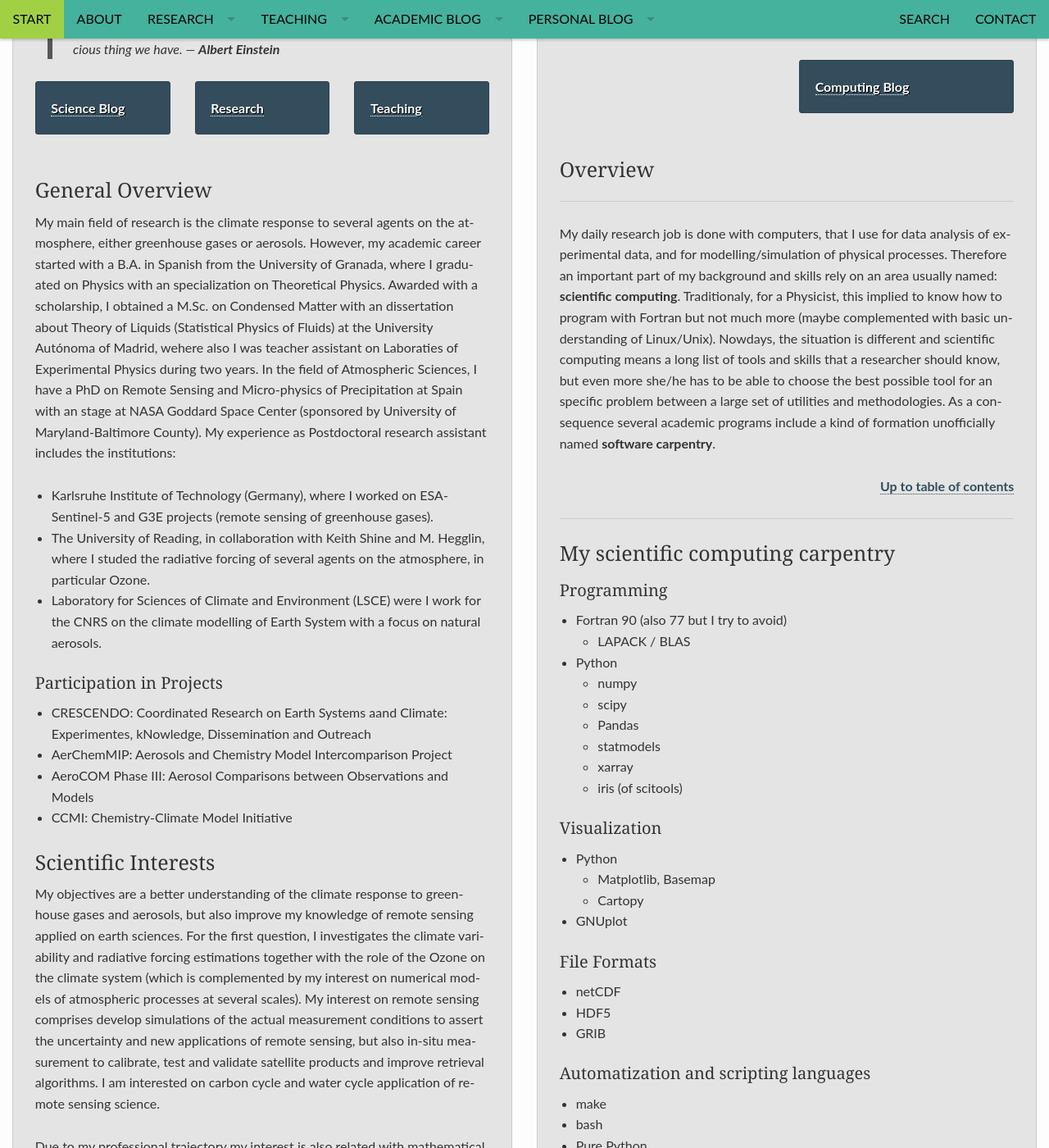
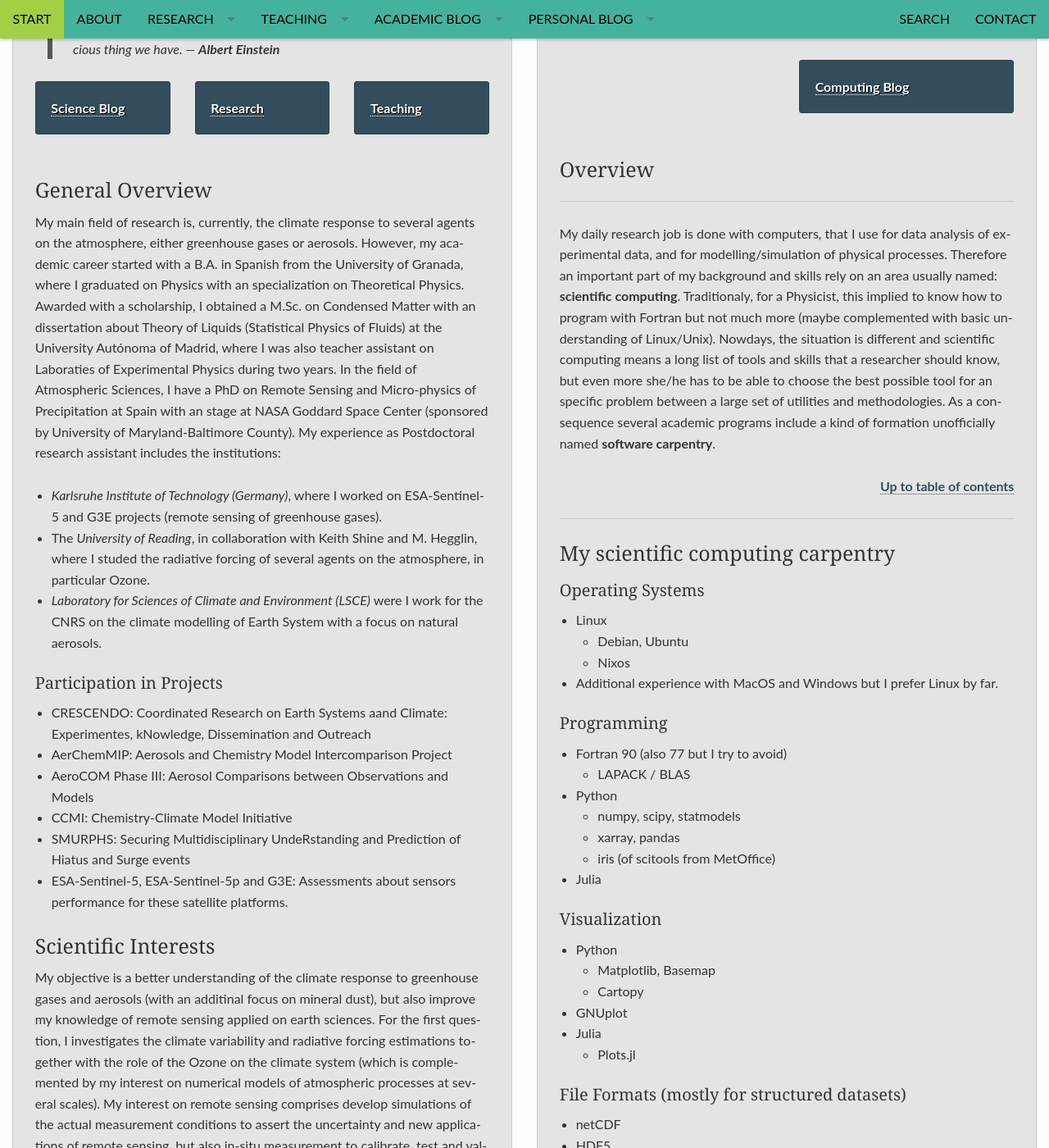
Before and after one commit to RCHG/rchg.github.io, a Jekyll site: the page built from pages/about_overview.md, in a window 1280 px wide and 1400 px high, scrolled down 389 px. Shown: the whole window at 82% size. Built offline with Jekyll 4.4.1, drawn with Linux system fonts in a browser that asks for light colours; nearby versions of some CDN libraries; comment, search, counter and statistics services are not loaded; some of the changed text lies outside the part shown.

Commit message:
Update about_overview.md

```diff
--- a/pages/about_overview.md
+++ b/pages/about_overview.md
@@ -33,10 +33,11 @@ breadcrumb: true
 
 ### General Overview
 
-My main field of research is the climate response to several agents on the atmosphere, either greenhouse gases or aerosols. However, my academic career started with a B.A. in Spanish from the University of Granada, where I graduated on Physics with an specialization on Theoretical Physics. Awarded with a scholarship, I obtained a M.Sc. on Condensed Matter with an dissertation about Theory of Liquids (Statistical Physics of Fluids) at the University Autónoma of Madrid, wehere also I was teacher assistant on Laboraties of Experimental Physics during two years. In the field of Atmospheric Sciences, I have a PhD on Remote Sensing and Micro-physics of Precipitation at Spain with an stage at NASA Goddard Space Center (sponsored by University of Maryland-Baltimore County). My experience as Postdoctoral research assistant includes the institutions:
-- Karlsruhe Institute of Technology (Germany), where I worked on ESA-Sentinel-5 and G3E projects (remote sensing of greenhouse gases).
-- The University of Reading, in collaboration with Keith Shine and M. Hegglin, where I studed the radiative forcing of several agents on the atmosphere, in particular Ozone.
-- Laboratory for Sciences of Climate and Environment (LSCE) were I work for the CNRS on the climate modelling of Earth System with a focus on natural aerosols.
+My main field of research is, currently, the climate response to several agents on the atmosphere, either greenhouse gases or aerosols. However, my academic career started with a B.A. in Spanish from the University of Granada, where I graduated on Physics with an specialization on Theoretical Physics. Awarded with a scholarship, I obtained a M.Sc. on Condensed Matter with an dissertation about Theory of Liquids (Statistical Physics of Fluids) at the University Autónoma of Madrid, where I was also teacher assistant on Laboraties of Experimental Physics during two years. In the field of Atmospheric Sciences, I have a PhD on Remote Sensing and Micro-physics of Precipitation at Spain with an stage at NASA Goddard Space Center (sponsored by University of Maryland-Baltimore County). My experience as Postdoctoral research assistant includes the institutions:
+
+- *Karlsruhe Institute of Technology (Germany)*, where I worked on ESA-Sentinel-5 and G3E projects (remote sensing of greenhouse gases).
+- The *University of Reading*, in collaboration with Keith Shine and M. Hegglin, where I studed the radiative forcing of several agents on the atmosphere, in particular Ozone.
+- *Laboratory for Sciences of Climate and Environment (LSCE)* were I work for the CNRS on the climate modelling of Earth System with a focus on natural aerosols.
 
 #### Participation in Projects
 
@@ -44,10 +45,12 @@ My main field of research is the climate response to several agents on the atmos
 - AerChemMIP: Aerosols and Chemistry Model Intercomparison Project
 - AeroCOM Phase III: Aerosol Comparisons between Observations and Models
 - CCMI: Chemistry-Climate Model Initiative
+- SMURPHS: Securing Multidisciplinary UndeRstanding and Prediction of Hiatus and Surge events
+- ESA-Sentinel-5, ESA-Sentinel-5p and G3E: Assessments about sensors performance for these satellite platforms.
 
 ### Scientific Interests
 
-My objectives are a better understanding of the climate response to greenhouse gases and aerosols, but also improve my knowledge of remote sensing applied on earth sciences. For the first question, I investigates the climate variability and radiative forcing estimations together with the role of the Ozone on the climate system (which is complemented by my interest on numerical models of atmospheric processes at several scales). My interest on remote sensing comprises develop simulations of the actual measurement conditions to assert the uncertainty and new applications of remote sensing, but also in-situ measurement to calibrate, test and validate satellite products and improve retrieval algorithms. I am interested on carbon cycle and water cycle application of remote sensing science.
+My objective is a better understanding of the climate response to greenhouse gases and aerosols (with an additinal focus on mineral dust), but also improve my knowledge of remote sensing applied on earth sciences. For the first question, I investigates the climate variability and radiative forcing estimations together with the role of the Ozone on the climate system (which is complemented by my interest on numerical models of atmospheric processes at several scales). My interest on remote sensing comprises develop simulations of the actual measurement conditions to assert the uncertainty and new applications of remote sensing, but also in-situ measurement to calibrate, test and validate satellite products and improve retrieval algorithms. I am interested on carbon cycle and water cycle application of remote sensing science.
 
 Due to my professional trajectory my interest is also related with mathematical methods, in particular those related with statistics and statistical physics, together with scientific computing.
 
@@ -101,17 +104,22 @@ My daily research job is done with computers, that I use for data analysis of ex
 
 ### My scientific computing carpentry
 
+#### Operating Systems
+
+- Linux
+    - Debian, Ubuntu
+    - Nixos
+- Additional experience with MacOS and Windows but I prefer Linux by far.
+
 #### Programming
 
 - Fortran 90 (also 77 but I try to avoid)
     - LAPACK / BLAS
 - Python
-    - numpy
-    - scipy
-    - Pandas
-    - statmodels
-    - xarray
-    - iris (of scitools)
+    - numpy, scipy, statmodels
+    - xarray, pandas
+    - iris (of scitools from MetOffice)
+- Julia
 
 #### Visualization
 
@@ -119,8 +127,10 @@ My daily research job is done with computers, that I use for data analysis of ex
     - Matplotlib, Basemap
     - Cartopy
 - GNUplot
+- Julia
+    - Plots.jl
 
-#### File Formats
+#### File Formats (mostly for structured datasets)
 
 - netCDF
 - HDF5
```
Also changed, not shown: other parts of pages/about_overview.md (+2 -2 lines).
